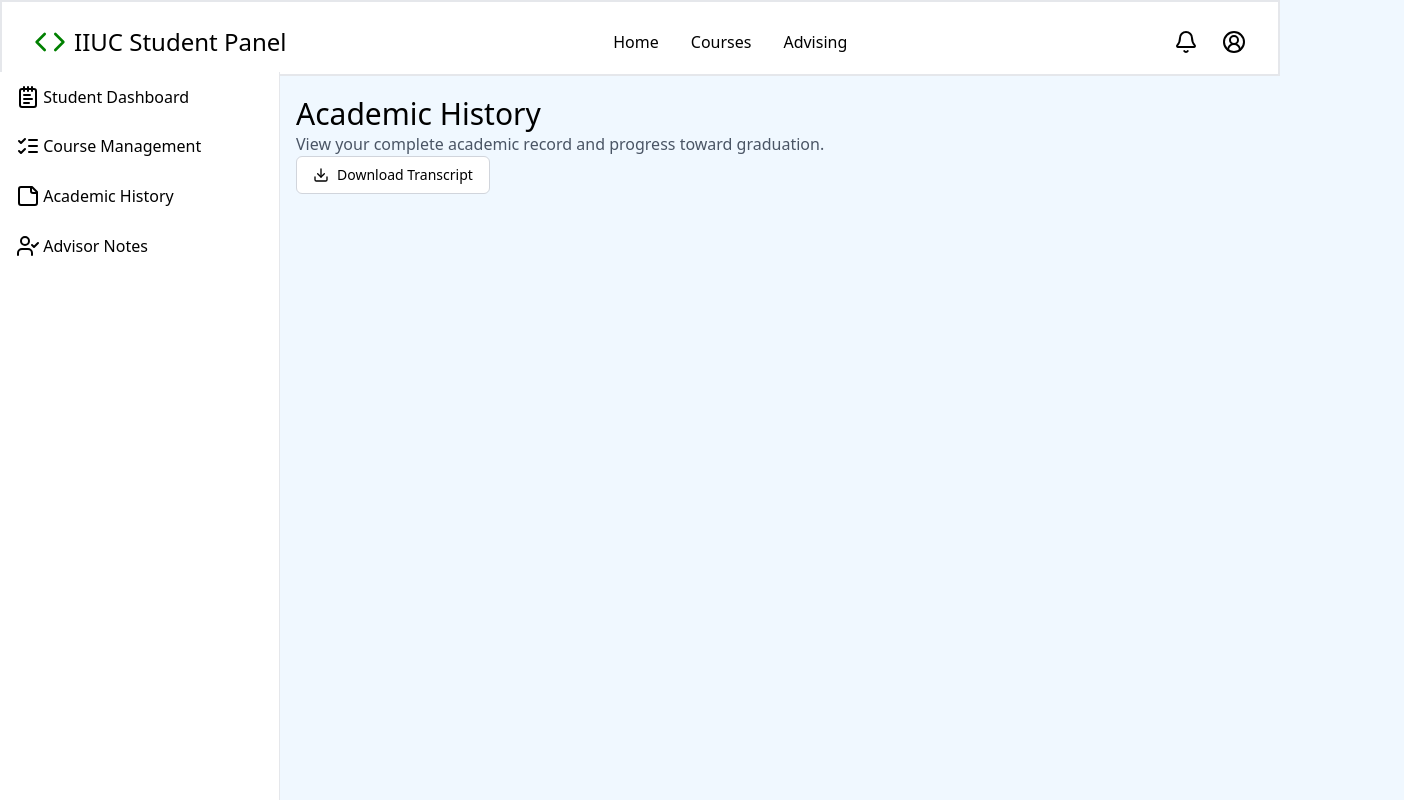
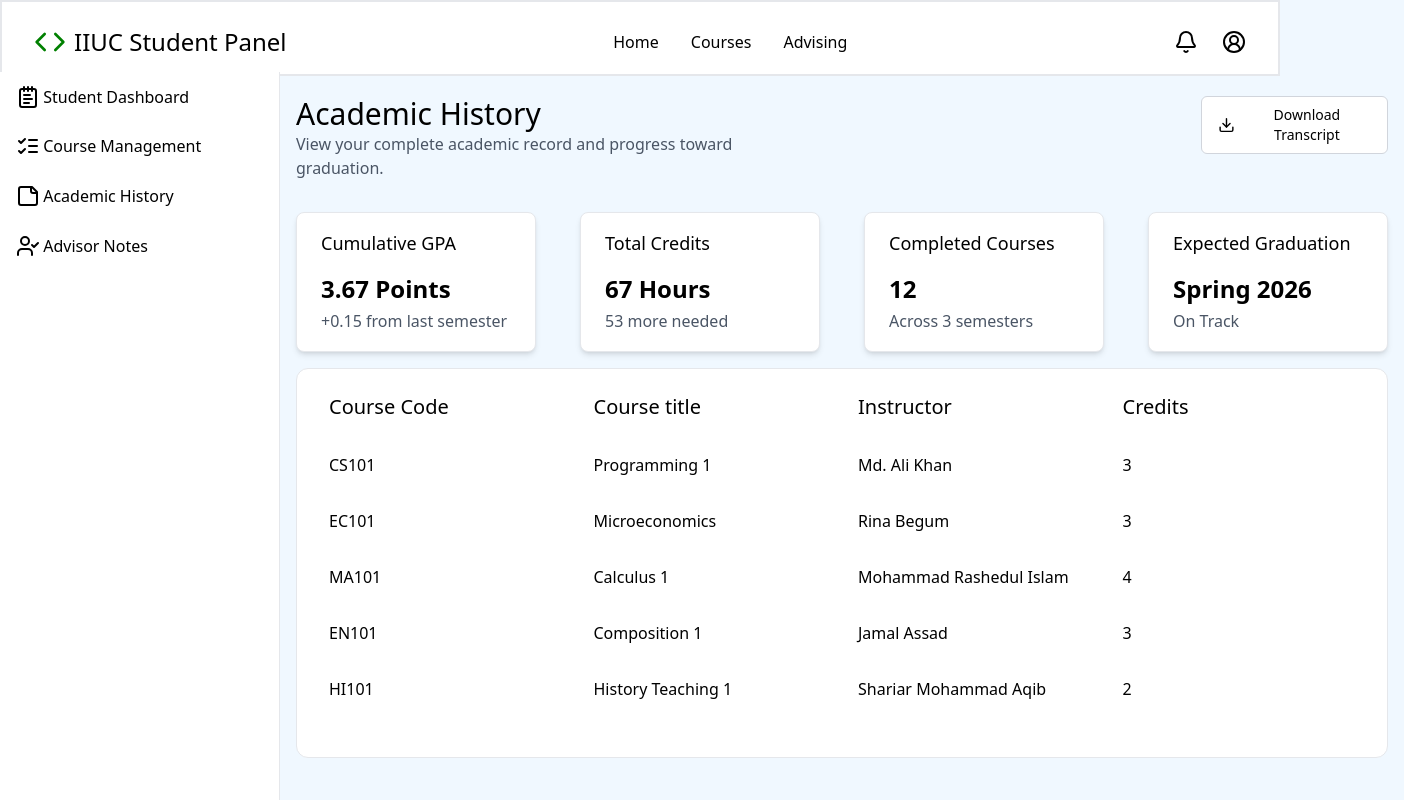
Before and after one commit to AsifulAhsan/CRAMS, a React (Vite) app: page /acad-history in a window 1280 px wide. Shown: the whole page, 1404 px wide, since content can reach past the window. Built offline with nearby package versions, Linux system fonts and the light colour scheme.

Commit message:
AcadHistory Updated

```diff
--- a/src/components/AcadHistory/AcadHistory.jsx
+++ b/src/components/AcadHistory/AcadHistory.jsx
@@ -1,21 +1,80 @@
 import React from "react";
 import { Download } from "lucide-react";
+import Card from "./../Card/Card";
 function AcadHistory() {
   return (
-    <div className="">
-      <div className="flex-col max-w-full m-4 ">
-        <h1 className="text-3xl font-medium">Academic History</h1>
-        <p className="text-gray-600">
-          View your complete academic record and progress toward graduation.
-        </p>
-        <div>
+    <>
+      <div className="flex max-w-full m-4 gap-100">
+        <div className="flex-col">
+          <h1 className="text-3xl font-medium">Academic History</h1>
+          <p className="text-gray-600">
+            View your complete academic record and progress toward graduation.
+          </p>
+        </div>
+        <div className="items-center">
           <button className="gap-2 flex items-center bg-white text-black border-gray-300 border-1 px-4 py-2 rounded-md hover:bg-[#035f64] hover:text-white cursor-pointer transition-colors duration-200">
-            <Download size="16" />
+            <Download size="18" />
             <p className="text-sm">Download Transcript</p>
           </button>
         </div>
       </div>
-    </div>
+      <div className="flex gap-3">
+        <Card
+          title="Cumulative GPA"
+          subtitle="3.67 Points"
+          description="+0.15 from last semester"
+        />
+        <Card
+          title="Total Credits"
+          subtitle="67 Hours"
+          description="53 more needed"
+        />
+        <Card
+          title="Completed Courses"
+          subtitle="12"
+          description="Across 3 semesters"
+        />
+        <Card
+          title="Expected Graduation"
+          subtitle="Spring 2026"
+          description="On Track"
+        />
+      </div>
+      <table className="flex justify-between mx-4 bg-white p-4 rounded-xl border-1 border-gray-200">
+        <div className="flex-col mx-4 my-2 w-full"> {/*First Col*/}
+            <p className="text-xl mb-8 ">Course Code</p>
+            <p className="mt-4 mb-8">CS101</p>
+            <p className=" mb-8">EC101</p>
+            <p className=" mb-8">MA101</p>
+            <p className=" mb-8">EN101</p>
+            <p className=" mb-8">HI101</p>
+        </div>
+        <div className="flex-col mx-4 my-2 w-full">
+            <p className="text-xl mb-8 ">Course title</p>
+            <p className="mt-4 mb-8">Programming 1</p>
+            <p className=" mb-8">Microeconomics</p>
+            <p className=" mb-8">Calculus 1</p>
+            <p className=" mb-8">Composition 1</p>
+            <p className=" mb-8">History Teaching 1</p>
+        </div>
+        <div className="flex-col mx-4 my-2 w-full">
+            <p className="text-xl mb-8 ">Instructor</p>
+            <p className="mt-4 mb-8">Md. Ali Khan</p>
+            <p className=" mb-8">Rina Begum</p>
+            <p className=" mb-8">Mohammad Rashedul Islam</p>
+            <p className=" mb-8">Jamal Assad</p>
+            <p className=" mb-8">Shariar Mohammad Aqib</p>
+        </div>
+        <div className="flex-col mx-4 my-2 w-full">
+            <p className="text-xl mb-8 ">Credits</p>
+            <p className="mt-4 mb-8">3</p>
+            <p className=" mb-8">3</p>
+            <p className=" mb-8">4</p>
+            <p className=" mb-8">3</p>
+            <p className=" mb-8">2</p>
+        </div>
+      </table>
+    </>
   );
 }
 
--- a/src/components/Card/Card.jsx
+++ b/src/components/Card/Card.jsx
@@ -1,10 +1,12 @@
-function Card({title, subtitle, description}) {
+function Card({ title, subtitle, description}) {
   return (
     <div className="p-4">
-      <div className=" bg-white bg-opacity-80 border border-gray-200 rounded-lg shadow-md p-6 hover:shadow-lg transition-shadow duration-300 h-35 w-60">
-        <p>{title}</p>
-        <p className="text-2xl font-medium">{subtitle}</p>
-        <p>{description}</p>
+      <div className="flex-col bg-white bg-opacity-80 border border-gray-200 rounded-lg shadow-md px-6 p-4 items-center hover:shadow-lg transition-shadow duration-300 h-35 w-60">
+        <h1 className="text-lg font-normal">{title}</h1>
+        <div className="mt-4">
+          <p className="text-2xl font-semibold mb-1">{subtitle}</p>
+          <p className="text-gray-600">{description}</p>
+        </div>
       </div>
     </div>
   );
```
Also changed, not shown: src/index.css (line endings or trailing spaces).
